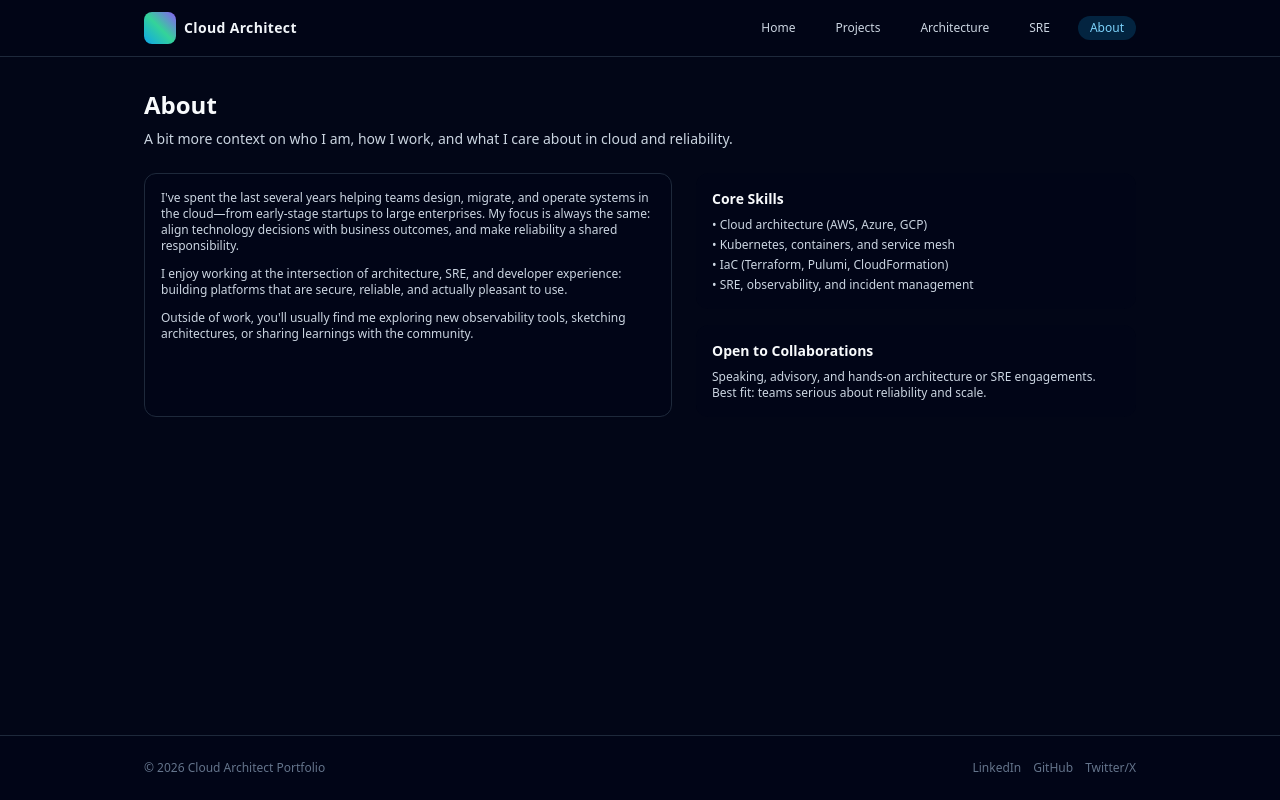
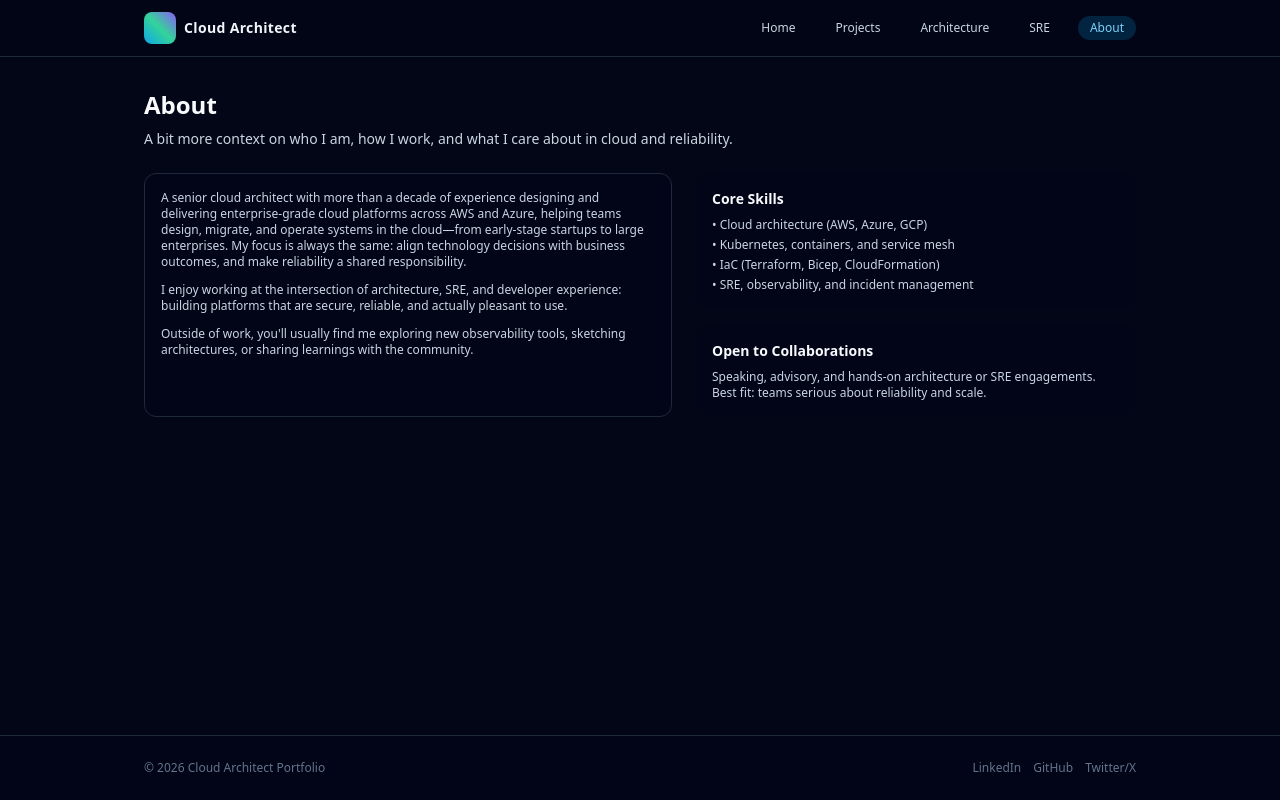
Before and after one commit to SolutionsByAbhi/cloud-architect-portfolio, a Next.js app: page /about in a window 1280 px wide. Built offline with nearby package versions, Linux system fonts and the light colour scheme.

Commit message:
Update page.tsx

```diff
--- a/app/about/page.tsx
+++ b/app/about/page.tsx
@@ -12,7 +12,7 @@ export default function AboutPage() {
       <div className="grid gap-6 md:grid-cols-[1.2fr,1fr]">
         <div className="rounded-xl border border-slate-800 bg-slate-950/80 p-4 text-xs text-slate-300">
           <p>
-            I&apos;ve spent the last several years helping teams design,
+            A senior cloud architect with more than a decade of experience designing and delivering enterprise‑grade cloud platforms across AWS and Azure, helping teams design,
             migrate, and operate systems in the cloud—from early-stage startups
             to large enterprises. My focus is always the same: align technology
             decisions with business outcomes, and make reliability a shared
@@ -38,7 +38,7 @@ export default function AboutPage() {
             <ul className="mt-2 space-y-1 text-slate-300">
               <li>• Cloud architecture (AWS, Azure, GCP)</li>
               <li>• Kubernetes, containers, and service mesh</li>
-              <li>• IaC (Terraform, Pulumi, CloudFormation)</li>
+              <li>• IaC (Terraform, Bicep, CloudFormation)</li>
               <li>• SRE, observability, and incident management</li>
             </ul>
           </div>
```
